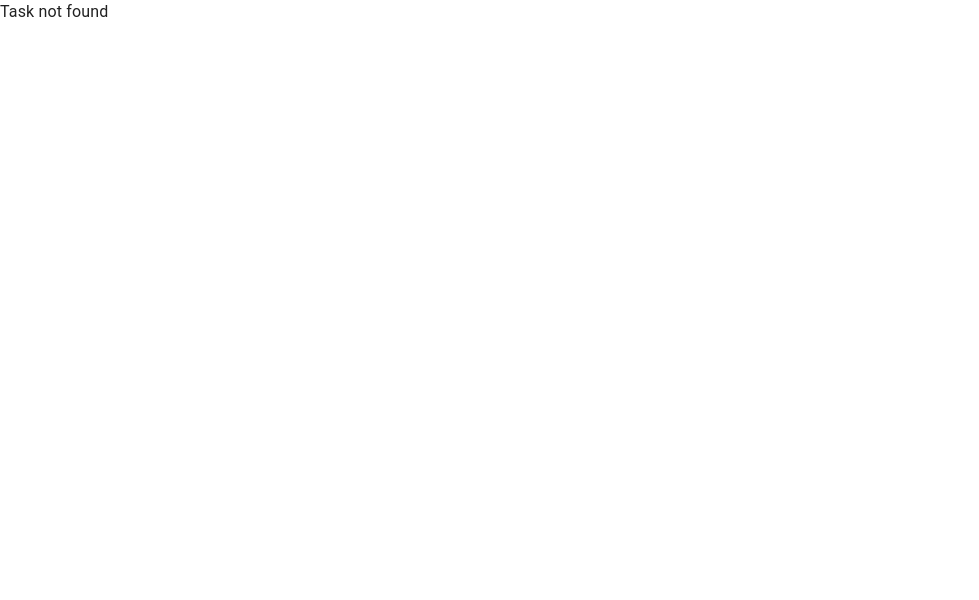
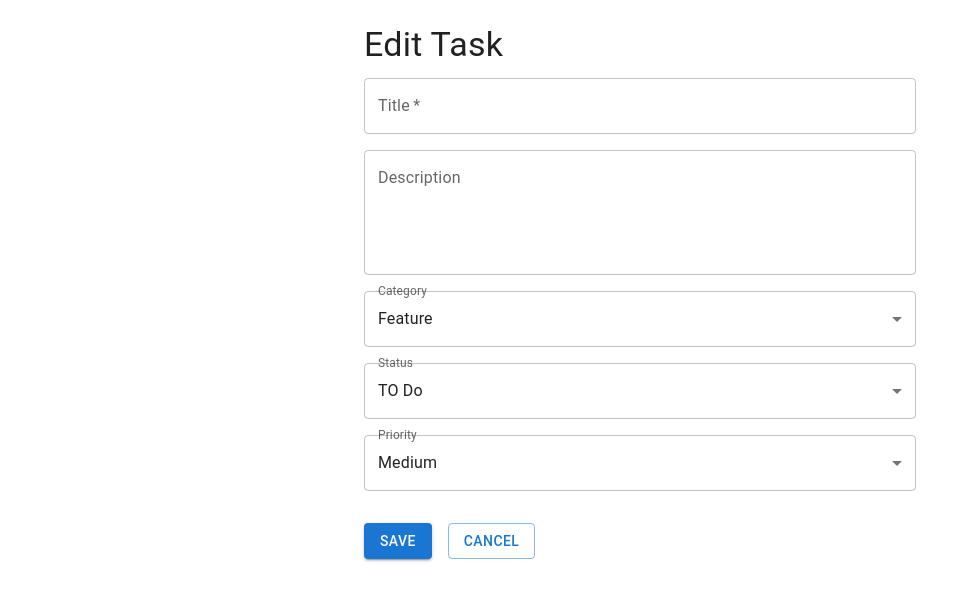
Before and after one commit to mcalexandretion/task-manager, a React (Vite) app: page /task/1 in a window 1280 px wide. Before the commit this address had no page. Shown: the top 600 px of the page, without its empty margins (0-979 px from the left). Built offline with nearby package versions, Linux system fonts and the light colour scheme.

Commit message:
feat: modificate for creation new task

```diff
--- a/src/components/TaskDetails.tsx
+++ b/src/components/TaskDetails.tsx
@@ -13,31 +13,39 @@ import {
   InputLabel,
   Typography
 } from '@mui/material';
-
 export const TaskDetails = () => {
   const { id } = useParams<{ id: string }>();
   const navigate = useNavigate();
   const taskContext = useContext(TaskContext);
 
-  if (!taskContext || !id) {
-    return <Typography>Error: TaskContext or ID not available</Typography>;
+  if (!taskContext) {
+    return <Typography>Error: TaskContext not available</Typography>;
   }
 
-  const { tasks, updateTask } = taskContext;
-  const task = tasks.find(t => t.id === id);
+  const { tasks, addTask, updateTask } = taskContext;
+  const task = id ? tasks.find(t => t.id === id) : null;
 
-  if (!task) {
-    return <Typography>Task not found</Typography>;
-  }
+  const initialFormData: Task = task || {
+    id: '',
+    title: '',
+    description: '',
+    category: TaskCategory.Feature,
+    status: TaskStatus.ToDo,
+    priority: TaskPriority.Medium
+  };
 
-  const [formData, setFormData] = useState<Task>(task);
+  const [formData, setFormData] = useState<Task>(initialFormData);
 
   const handleSubmit = () => {
-    updateTask(id, formData);
+    if (id) {
+      updateTask(id, formData);
+    } else {
+      addTask(formData);
+    }
     navigate('/');
   };
 
-  return (
+   return (
     <Box sx={{ maxWidth: 600, mx: 'auto', p: 3 }}>
       <Typography variant="h4" gutterBottom>Edit Task</Typography>
       <Box component="form" sx={{ display: 'flex', flexDirection: 'column', gap: 2 }}>
@@ -98,4 +106,27 @@ export const TaskDetails = () => {
       </Box>
     </Box>
   );
+
 };
+// export const TaskDetails = () => {
+//   const { id } = useParams<{ id: string }>();
+//   const navigate = useNavigate();
+//   const taskContext = useContext(TaskContext);
+
+//   if (!taskContext || !id) {
+//     return <Typography>Error: TaskContext or ID not available</Typography>;
+//   }
+
+//   const { tasks, updateTask } = taskContext;
+//   const task = tasks.find(t => t.id === id);
+
+//   if (!task) {
+//     return <Typography>Task not found</Typography>;
+//   }
+
+//   const [formData, setFormData] = useState<Task>(task);
+
+//   const handleSubmit = () => {
+//     updateTask(id, formData);
+//     navigate('/');
+//   };
```
